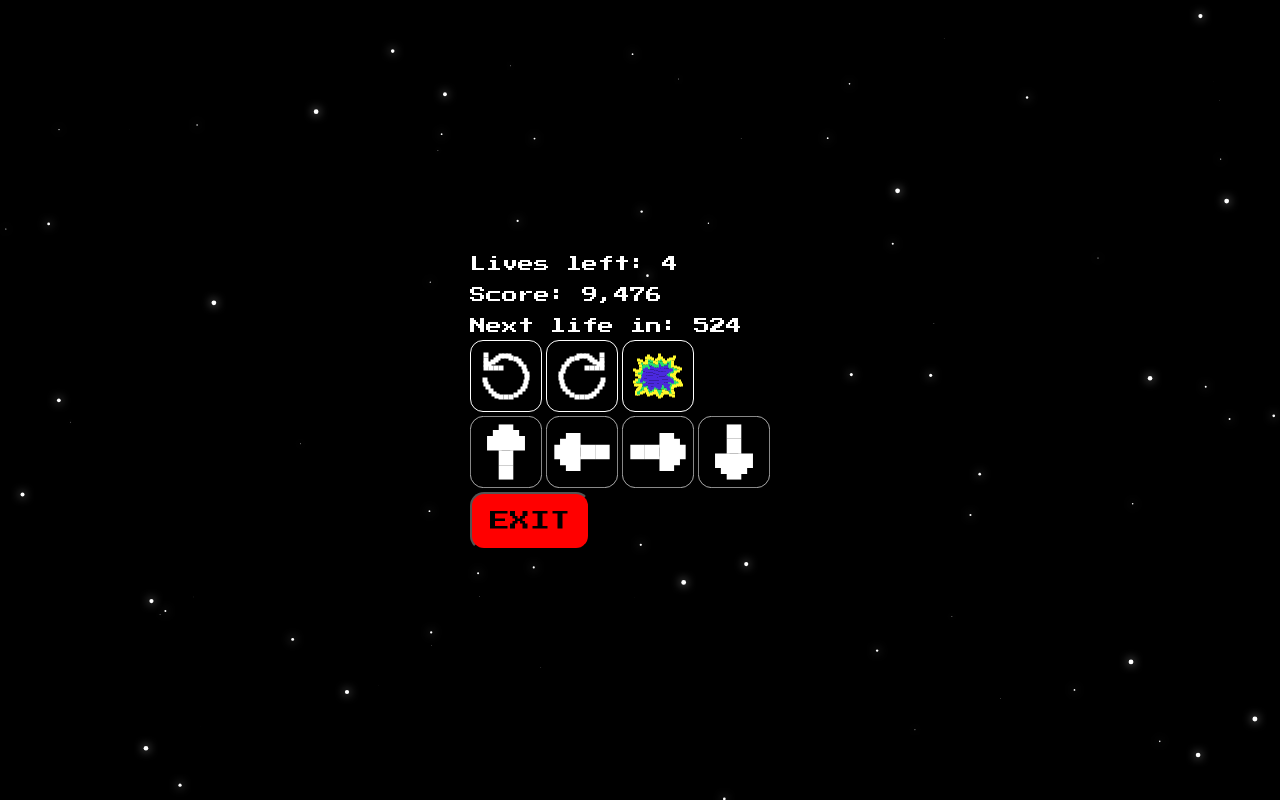
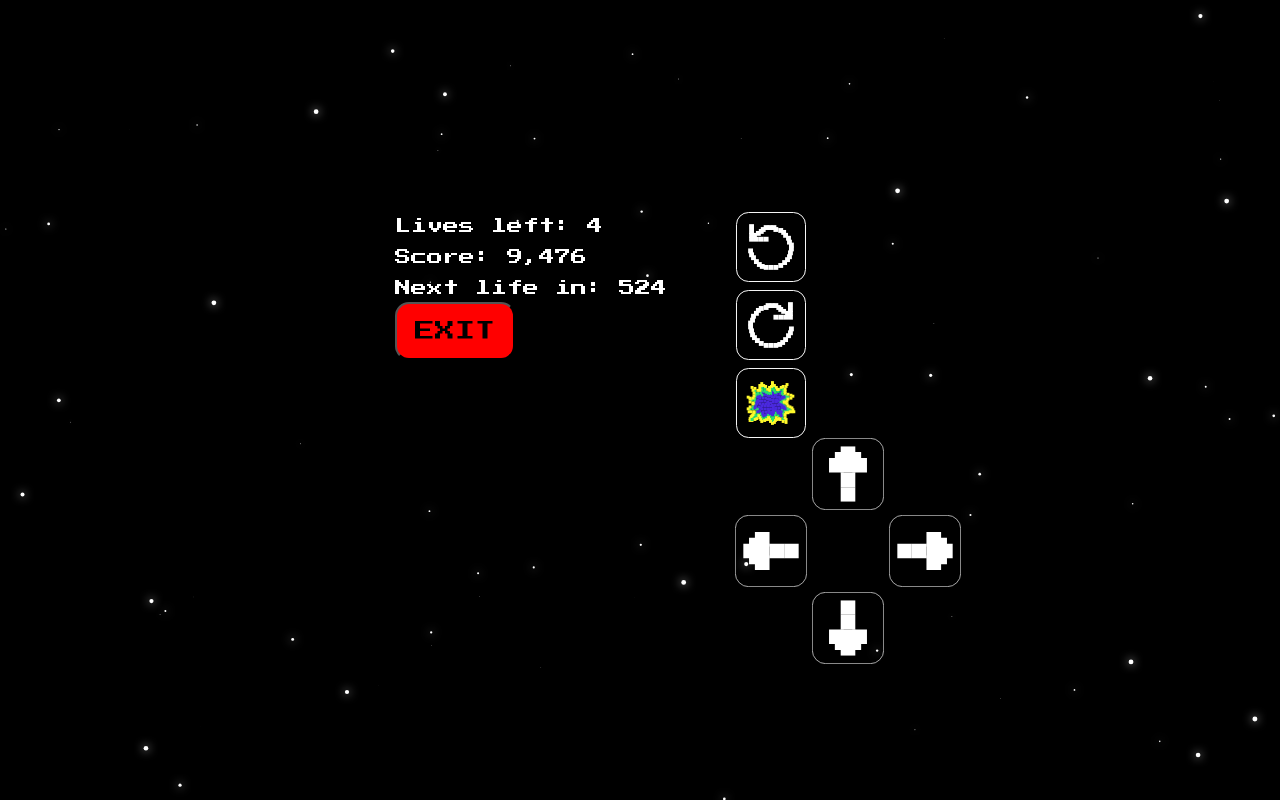
Before and after one commit to mirelalexy/rock-blast, a plain HTML site: page index.html in a window 1280 px wide. Both pictures are taken after a click on the button "START". Drawn offline with Linux system fonts and the light colour scheme; a web font is replaced by a local one.

Commit message:
fix: adjust touchscreen controls layout

```diff
--- a/index.html
+++ b/index.html
@@ -583,6 +583,8 @@
                 <p>Score: <span>9,476</span></p>
                 <p>Next life in: <span>524</span></p>
             </div>
+            <button id="exit">Exit</button>
+        </div>
         <!-- Touchscreen Controls -->
         <div id="controls">
             <div id="rotation-attack-controls">
@@ -935,7 +937,7 @@
             </div>
             <div id="arrow-controls">
                 <!-- Arrow Up Button -->
-                    <svg width="72" height="72" viewBox="0 0 110 110" fill="none" xmlns="http://www.w3.org/2000/svg">
+                <svg id="arrow-up" width="72" height="72" viewBox="0 0 110 110" fill="none" xmlns="http://www.w3.org/2000/svg">
                         <rect x="0.5" y="0.5" width="109" height="109" rx="20.5" stroke="white"/>
                         <g clip-path="url(#clip0_42_8173)">
                             <path d="M66.1539 30.3947H43.8462V52.7631H66.1539V30.3947Z" fill="white"/>
@@ -954,7 +956,7 @@
                         </defs>
                 </svg>
                 <!-- Arrow Left Button -->
-                    <svg width="72" height="72" viewBox="0 0 110 110" fill="none" xmlns="http://www.w3.org/2000/svg">
+                <svg id="arrow-left" width="72" height="72" viewBox="0 0 110 110" fill="none" xmlns="http://www.w3.org/2000/svg">
                         <rect x="0.5" y="109.5" width="109" height="109" rx="20.5" transform="rotate(-90 0.5 109.5)" stroke="white"/>
                         <g clip-path="url(#clip0_42_8194)">
                             <path d="M30.3948 43.8462V66.1539H52.7632V43.8462H30.3948Z" fill="white"/>
@@ -973,7 +975,7 @@
                         </defs>
                 </svg>
                 <!-- Arrow Right Button -->
-                    <svg width="72" height="72" viewBox="0 0 110 110" fill="none" xmlns="http://www.w3.org/2000/svg">
+                <svg id="arrow-right" width="72" height="72" viewBox="0 0 110 110" fill="none" xmlns="http://www.w3.org/2000/svg">
                         <rect x="109.5" y="0.5" width="109" height="109" rx="20.5" transform="rotate(90 109.5 0.5)" stroke="white"/>
                         <g clip-path="url(#clip0_42_8174)">
                             <path d="M79.6052 66.1538V43.8461H57.2368V66.1538H79.6052Z" fill="white"/>
@@ -992,7 +994,7 @@
                         </defs>
                 </svg>
                 <!-- Arrow Down Button -->
-                    <svg width="72" height="72" viewBox="0 0 110 110" fill="none" xmlns="http://www.w3.org/2000/svg">
+                <svg id="arrow-down" width="72" height="72" viewBox="0 0 110 110" fill="none" xmlns="http://www.w3.org/2000/svg">
                         <rect x="109.5" y="109.5" width="109" height="109" rx="20.5" transform="rotate(180 109.5 109.5)" stroke="white"/>
                         <g clip-path="url(#clip0_42_8184)">
                             <path d="M43.8461 79.6053H66.1538V57.2369H43.8461V79.6053Z" fill="white"/>
@@ -1011,8 +1013,6 @@
                         </defs>
                 </svg>
             </div>
-            </div>
-            <button id="exit">Exit</button>
         </div>
     </div>
     <div id="warning-overlay">
--- a/styles.css
+++ b/styles.css
@@ -501,3 +501,42 @@ body {
     display: none;
     flex-direction: column;
 }
+
+#arrow-controls {
+    width: 150px;
+    height: 150px;
+    display: grid;
+    grid-template-columns: repeat(3, 1fr);
+    grid-template-rows: repeat(3, 1fr);
+    gap: 5px;
+}
+
+#arrow-up {
+    grid-column: 2;
+    grid-row: 1;
+}
+
+#arrow-left {
+    grid-column: 1;
+    grid-row: 2;
+}
+
+#arrow-right {
+    grid-column: 3;
+    grid-row: 2;
+}
+
+#arrow-down {
+    grid-column: 2;
+    grid-row: 3;
+}
+
+#rotation-attack-controls {
+    display: flex;
+    width: 70px;
+    height: 226px;
+    flex-direction: column;
+    justify-content: center;
+    align-items: flex-start;
+    gap: 8px;
+}
```
Lines whose indentation alone changed are shown as unchanged.
